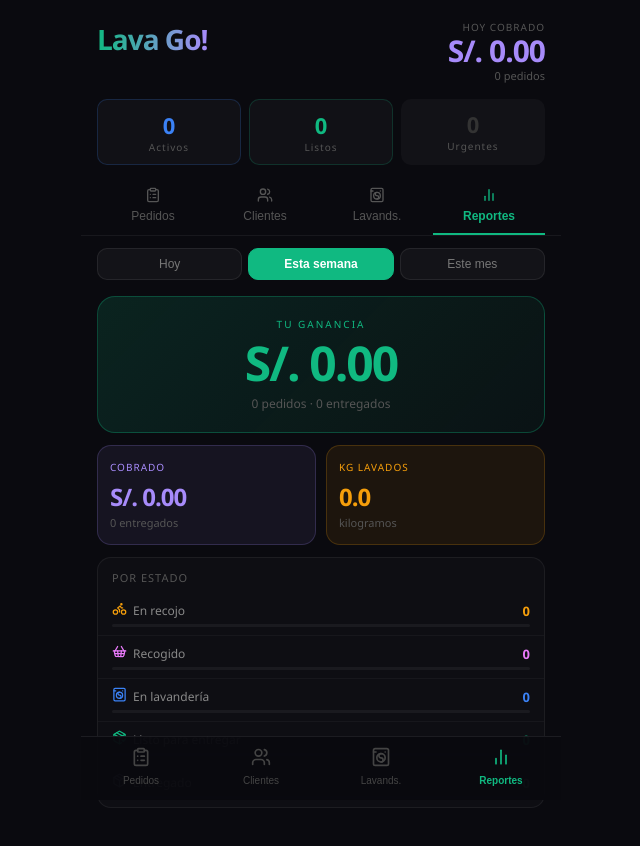
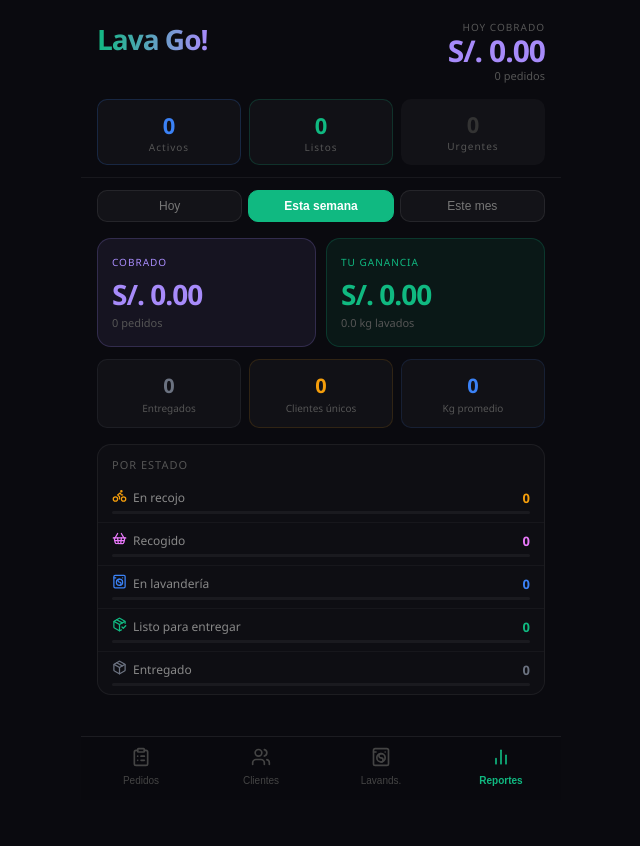
Before and after one commit to jesusmcortez553-crypto/MC-LAUNDRY, a React (Vite) app: page / in a window 1280 px wide. Both pictures are taken after a click on the button "Reportes". Shown: the top 846 px of the page, without its empty margins (319-959 px from the left). After the commit the page ends 817 px from the top, so only its background shows below. Built offline with nearby package versions, Linux system fonts and the light colour scheme.

Commit message:
Update App.jsx

```diff
--- a/src/App.jsx
+++ b/src/App.jsx
@@ -325,26 +325,6 @@ export default function MCLaundry() {
             ))}
           </div>
 
-          <div style={{ display: "flex" }}>
-            {[
-              { key: "dashboard",   icon: <ClipboardList size={16} />, label: "Pedidos" },
-              { key: "directorio",  icon: <Users size={16} />,         label: "Clientes" },
-              { key: "lavanderias", icon: <WashingMachine size={16} />, label: "Lavands." },
-              { key: "reportes",    icon: <BarChart2 size={16} />,      label: "Reportes" },
-            ].map(t => {
-              const activo = tab === t.key;
-              return (
-                <button key={t.key} onClick={() => setTab(t.key)}
-                  style={{ flex: 1, background: "none", border: "none", borderBottom: activo ? "2px solid #10b981" : "2px solid transparent", padding: "10px 4px", cursor: "pointer", color: activo ? "#10b981" : "#555", fontSize: 12, fontWeight: activo ? 700 : 400, display: "flex", flexDirection: "column", alignItems: "center", gap: 2 }}>
-                  <span style={{ fontSize: 16 }}>{t.icon}</span>
-                  <span>{t.label}</span>
-                  {t.key === "directorio" && directorio.length > 0 && (
-                    <span style={{ fontSize: 9, background: "rgba(167,139,250,0.2)", color: "#a78bfa", padding: "1px 5px", borderRadius: 8 }}>{directorio.length}</span>
-                  )}
-                </button>
-              );
-            })}
-          </div>
         </div>
       )}
 
@@ -491,8 +471,6 @@ export default function MCLaundry() {
       {/* ══ REPORTES ══ */}
       {!vista && tab === "reportes" && (
         <div style={{ padding: "12px 16px 16px" }}>
-
-          {/* Selector de periodo */}
           <div style={{ display: "flex", gap: 6, marginBottom: 16 }}>
             {[{ key: "hoy", label: "Hoy" }, { key: "semana", label: "Esta semana" }, { key: "mes", label: "Este mes" }].map(p => (
               <button key={p.key} onClick={() => setPeriodoReporte(p.key)}
@@ -502,68 +480,32 @@ export default function MCLaundry() {
             ))}
           </div>
 
-          {/* GANANCIA — protagonista */}
-          <div style={{ background: "linear-gradient(135deg, rgba(16,185,129,0.15), rgba(16,185,129,0.05))", border: "1px solid rgba(16,185,129,0.3)", borderRadius: 18, padding: "20px 18px", marginBottom: 12, textAlign: "center" }}>
-            <div style={{ fontSize: 10, color: "#10b981", letterSpacing: 2, marginBottom: 8 }}>TU GANANCIA</div>
-            <div style={{ fontSize: 48, fontWeight: 900, color: "#10b981", letterSpacing: -2, lineHeight: 1 }}>
-              S/. {reporte.ganancia.toFixed(2)}
+          <div style={{ display: "grid", gridTemplateColumns: "1fr 1fr", gap: 10, marginBottom: 12 }}>
+            <div style={{ background: "rgba(167,139,250,0.08)", border: "0.5px solid rgba(167,139,250,0.2)", borderRadius: 14, padding: "16px 14px" }}>
+              <div style={{ fontSize: 10, color: "#a78bfa", letterSpacing: 1, marginBottom: 6 }}>COBRADO</div>
+              <div style={{ fontSize: 28, fontWeight: 800, color: "#a78bfa", letterSpacing: -1 }}>S/. {reporte.ingresos.toFixed(2)}</div>
+              <div style={{ fontSize: 11, color: "#555", marginTop: 2 }}>{reporte.total} pedido{reporte.total !== 1 ? "s" : ""}</div>
             </div>
-            <div style={{ fontSize: 12, color: "#555", marginTop: 8 }}>
-              {reporte.total} pedido{reporte.total !== 1 ? "s" : ""} · {reporte.entregados} entregado{reporte.entregados !== 1 ? "s" : ""}
+            <div style={{ background: "rgba(16,185,129,0.08)", border: "0.5px solid rgba(16,185,129,0.2)", borderRadius: 14, padding: "16px 14px" }}>
+              <div style={{ fontSize: 10, color: "#10b981", letterSpacing: 1, marginBottom: 6 }}>TU GANANCIA</div>
+              <div style={{ fontSize: 28, fontWeight: 800, color: "#10b981", letterSpacing: -1 }}>S/. {reporte.ganancia.toFixed(2)}</div>
+              <div style={{ fontSize: 11, color: "#555", marginTop: 2 }}>{reporte.kg.toFixed(1)} kg lavados</div>
             </div>
           </div>
 
-          {/* COBRADO e INGRESOS secundarios */}
-          <div style={{ display: "grid", gridTemplateColumns: "1fr 1fr", gap: 10, marginBottom: 12 }}>
-            <div style={{ background: "rgba(167,139,250,0.08)", border: "0.5px solid rgba(167,139,250,0.2)", borderRadius: 14, padding: "14px 12px" }}>
-              <div style={{ fontSize: 10, color: "#a78bfa", letterSpacing: 1, marginBottom: 6 }}>COBRADO</div>
-              <div style={{ fontSize: 24, fontWeight: 800, color: "#a78bfa", letterSpacing: -1 }}>S/. {reporte.ingresos.toFixed(2)}</div>
-              <div style={{ fontSize: 11, color: "#555", marginTop: 2 }}>{reporte.entregados} entregados</div>
-            </div>
-            <div style={{ background: "rgba(245,158,11,0.08)", border: "0.5px solid rgba(245,158,11,0.2)", borderRadius: 14, padding: "14px 12px" }}>
-              <div style={{ fontSize: 10, color: "#f59e0b", letterSpacing: 1, marginBottom: 6 }}>KG LAVADOS</div>
-              <div style={{ fontSize: 24, fontWeight: 800, color: "#f59e0b", letterSpacing: -1 }}>{reporte.kg.toFixed(1)}</div>
-              <div style={{ fontSize: 11, color: "#555", marginTop: 2 }}>kilogramos</div>
-            </div>
+          <div style={{ display: "grid", gridTemplateColumns: "1fr 1fr 1fr", gap: 8, marginBottom: 16 }}>
+            {[
+              { label: "Entregados", val: reporte.entregados, color: "#6b7280" },
+              { label: "Clientes únicos", val: reporte.clientesUnicos, color: "#f59e0b" },
+              { label: "Kg promedio", val: reporte.total > 0 ? (reporte.kg / reporte.total).toFixed(1) : "0", color: "#3b82f6" },
+            ].map((s, i) => (
+              <div key={i} style={{ background: "rgba(255,255,255,0.03)", border: `0.5px solid ${s.color}22`, borderRadius: 10, padding: "12px 8px", textAlign: "center" }}>
+                <div style={{ fontSize: 20, fontWeight: 700, color: s.color }}>{s.val}</div>
+                <div style={{ fontSize: 10, color: "#555", marginTop: 2 }}>{s.label}</div>
+              </div>
+            ))}
           </div>
 
-          {/* POR COBRAR */}
-          {reporte.porCobrar > 0 && (
-            <div style={{ background: "rgba(239,68,68,0.07)", border: "1px solid rgba(239,68,68,0.25)", borderRadius: 14, padding: "14px", marginBottom: 12 }}>
-              <div style={{ display: "flex", justifyContent: "space-between", alignItems: "center", marginBottom: reporte.deudores.length > 0 ? 12 : 0 }}>
-                <div>
-                  <div style={{ fontSize: 10, letterSpacing: 2, color: "#ef4444", marginBottom: 4 }}>⚠️ POR COBRAR</div>
-                  <div style={{ fontSize: 28, fontWeight: 800, color: "#ef4444", letterSpacing: -1 }}>S/. {reporte.porCobrar.toFixed(2)}</div>
-                </div>
-                <div style={{ fontSize: 11, color: "#666", textAlign: "right" }}>
-                  <div style={{ fontSize: 20, fontWeight: 700, color: "#ef4444" }}>{reporte.deudores.length}</div>
-                  <div>deudor{reporte.deudores.length !== 1 ? "es" : ""}</div>
-                </div>
-              </div>
-
-              {/* Lista de deudores */}
-              {reporte.deudores.length > 0 && (
-                <div style={{ borderTop: "0.5px solid rgba(239,68,68,0.15)", paddingTop: 10 }}>
-                  <div style={{ fontSize: 10, letterSpacing: 1, color: "#666", marginBottom: 8 }}>DEUDORES</div>
-                  {reporte.deudores.map(p => (
-                    <div key={p.id} onClick={() => { setPedidoActivo(p.id); setVista("detalle"); }}
-                      style={{ display: "flex", justifyContent: "space-between", alignItems: "center", padding: "8px 0", borderBottom: "0.5px solid rgba(239,68,68,0.08)", cursor: "pointer" }}>
-                      <div>
-                        <div style={{ fontSize: 13, fontWeight: 600 }}>{p.nombre}</div>
-                        <div style={{ fontSize: 11, color: "#666" }}>{p.estado} · {p.kg} kg</div>
-                      </div>
-                      <div style={{ display: "flex", alignItems: "center", gap: 8 }}>
-                        <div style={{ fontSize: 14, fontWeight: 700, color: "#ef4444" }}>S/. {p.precio}</div>
-                        <span style={{ fontSize: 14, color: "#444" }}>→</span>
-                      </div>
-                    </div>
-                  ))}
-                </div>
-              )}
-            </div>
-          )}
-
-          {/* Por estado */}
           <div style={{ background: "rgba(255,255,255,0.02)", border: "0.5px solid rgba(255,255,255,0.06)", borderRadius: 14, overflow: "hidden", marginBottom: 16 }}>
             <div style={{ fontSize: 11, letterSpacing: 1, color: "#555", padding: "12px 14px 8px" }}>POR ESTADO</div>
             {ESTADOS.map((e, i) => {
@@ -586,7 +528,7 @@ export default function MCLaundry() {
             })}
           </div>
 
-          {/* Últimos pedidos */}
+
           {pedidosReporte.length > 0 && (
             <div>
               <div style={{ fontSize: 11, letterSpacing: 1, color: "#555", marginBottom: 8 }}>ÚLTIMOS PEDIDOS</div>
@@ -601,6 +543,23 @@ export default function MCLaundry() {
                     <div style={{ fontSize: 13, fontWeight: 700, color: "#a78bfa" }}>S/. {p.precio}</div>
                     <div style={{ fontSize: 10, color: ESTADO_COLORS[p.estado] }}>{p.estado}</div>
                   </div>
+                </div>
+              ))}
+            </div>
+          )}
+
+          {reporte.deudores.length > 0 && (
+            <div style={{ marginTop: 16, background: "rgba(239,68,68,0.06)", border: "0.5px solid rgba(239,68,68,0.2)", borderRadius: 14, padding: "12px 14px" }}>
+              <div style={{ fontSize: 11, letterSpacing: 1, color: "#ef4444", marginBottom: 4 }}>⚠️ PENDIENTES DE COBRO</div>
+              <div style={{ fontSize: 22, fontWeight: 800, color: "#ef4444", marginBottom: 10 }}>S/. {reporte.porCobrar.toFixed(2)}</div>
+              {reporte.deudores.map(p => (
+                <div key={p.id} onClick={() => { setPedidoActivo(p.id); setVista("detalle"); }}
+                  style={{ display: "flex", justifyContent: "space-between", padding: "7px 0", borderBottom: "0.5px solid rgba(239,68,68,0.1)", cursor: "pointer" }}>
+                  <div>
+                    <div style={{ fontSize: 13, fontWeight: 500 }}>{p.nombre}</div>
+                    <div style={{ fontSize: 11, color: "#555" }}>{p.estado}</div>
+                  </div>
+                  <div style={{ fontSize: 13, fontWeight: 700, color: "#ef4444" }}>S/. {p.precio}</div>
                 </div>
               ))}
             </div>
@@ -879,29 +838,10 @@ export default function MCLaundry() {
               <div style={{ background: "rgba(59,130,246,0.08)", border: "1px solid rgba(59,130,246,0.35)", borderRadius: 14, padding: "14px", marginBottom: 12 }}>
                 <div style={{ fontSize: 11, color: "#555", letterSpacing: 1, marginBottom: 6 }}>TIEMPO RESTANTE</div>
                 <div style={{ fontSize: 36, fontWeight: 800, color: vencido ? "#ef4444" : "#3b82f6", marginBottom: 4, letterSpacing: -1 }}>
-                  {vencido ? <AlertCircle size={28} color="#ef4444" style={{display:"inline",verticalAlign:"middle",marginRight:6}} /> : <Timer size={28} color="#3b82f6" style={{display:"inline",verticalAlign:"middle",marginRight:6}} />}
-                  {vencido ? `Vencido hace ${duracion(restMs)}` : `${duracion(restMs)} ${Math.floor(Math.abs(restMs)/60000) <= 1 ? "restante" : "restantes"}`}
+                  {vencido ? <AlertCircle size={28} color="#ef4444" style={{display:"inline",verticalAlign:"middle",marginRight:6}} /> : <Timer size={28} color="#3b82f6" style={{display:"inline",verticalAlign:"middle",marginRight:6}} />}{duracion(restMs)} {!vencido && (Math.floor(Math.abs(restMs)/60000) <= 1 ? "restante" : "restantes")}
                 </div>
-                {/* Barra de progreso */}
-                {(() => {
-                  const total = pedidoDetalle.tiempoLavanderia * 60000;
-                  const elapsed = total - restMs;
-                  const pct = vencido ? 100 : Math.min(100, Math.round((elapsed / total) * 100));
-                  return (
-                    <div style={{ marginBottom: 10 }}>
-                      <div style={{ height: 6, background: "rgba(255,255,255,0.07)", borderRadius: 4, overflow: "hidden" }}>
-                        <div style={{ height: "100%", width: `${pct}%`, background: vencido ? "#ef4444" : "#3b82f6", borderRadius: 4, transition: "width 0.5s ease" }} />
-                      </div>
-                      <div style={{ display: "flex", justifyContent: "space-between", fontSize: 10, color: "#444", marginTop: 3 }}>
-                        <span>{formatTime(new Date(pedidoDetalle.inicioLavanderia))}</span>
-                        <span style={{ color: vencido ? "#ef4444" : "#555" }}>{pct}%</span>
-                        <span>{formatTime(new Date(fin))}</span>
-                      </div>
-                    </div>
-                  );
-                })()}
-                <div style={{ fontSize: 12, color: vencido ? "#ef4444" : "#555", marginBottom: 14, fontWeight: vencido ? 600 : 400 }}>
-                  {vencido ? "¡Ve a recoger la ropa ahora!" : `Listo aprox. a las ${formatTime(new Date(fin))}`}
+                <div style={{ fontSize: 12, color: "#555", marginBottom: 14 }}>
+                  {vencido ? "¡Tiempo vencido! Ve a recoger la ropa" : `Listo aprox. a las ${formatTime(new Date(fin))}`}
                 </div>
                 <button onClick={() => cambiarEstado(pedidoDetalle.id)}
                   style={{ width: "100%", background: "#10b981", border: "none", borderRadius: 10, padding: "14px", cursor: "pointer", color: "#fff", fontSize: 14, fontWeight: 700, boxShadow: "0 4px 16px rgba(16,185,129,0.35)" }}>
```
